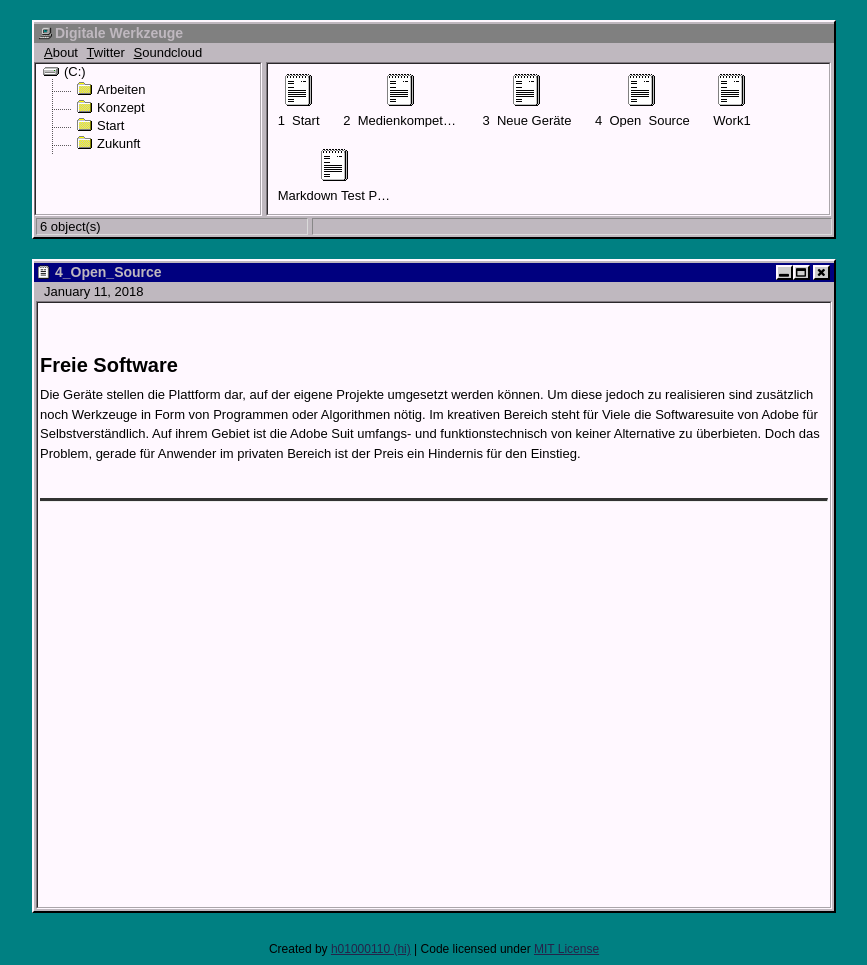
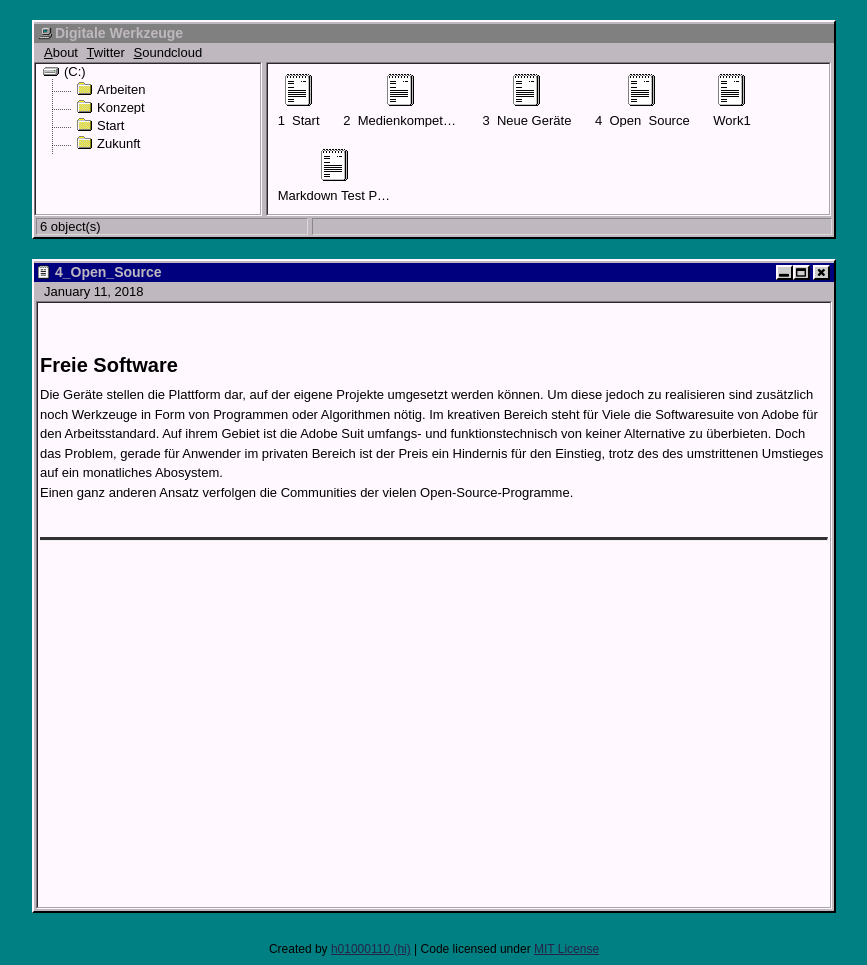
Before and after one commit to meschedeleon/meschedeleon, a Jekyll site: the page built from _posts/2018-01-11-Freie_Software.md, in a window 1280 px wide. Shown: the whole page, without its empty margins (206-1073 px from the left). Built offline with Jekyll 4.4.1, drawn with Linux system fonts in a browser that asks for light colours.

Commit message:
Update 2018-01-11-Freie_Software.md

```diff
--- a/_posts/2018-01-11-Freie_Software.md
+++ b/_posts/2018-01-11-Freie_Software.md
@@ -5,4 +5,5 @@ tags: Konzept
 ---
 
 # Freie Software
-Die Geräte stellen die Plattform dar, auf der eigene Projekte umgesetzt werden können. Um diese jedoch zu realisieren sind zusätzlich noch Werkzeuge in Form von Programmen oder Algorithmen nötig. Im kreativen Bereich steht für Viele die Softwaresuite von Adobe für Selbstverständlich. Auf ihrem Gebiet ist die Adobe Suit umfangs- und funktionstechnisch von keiner Alternative zu überbieten. Doch das Problem, gerade für Anwender im privaten Bereich ist der Preis ein Hindernis für den Einstieg.
+Die Geräte stellen die Plattform dar, auf der eigene Projekte umgesetzt werden können. Um diese jedoch zu realisieren sind zusätzlich noch Werkzeuge in Form von Programmen oder Algorithmen nötig. Im kreativen Bereich steht für Viele die Softwaresuite von Adobe für den Arbeitsstandard. Auf ihrem Gebiet ist die Adobe Suit umfangs- und funktionstechnisch von keiner Alternative zu überbieten. Doch das Problem, gerade für Anwender im privaten Bereich ist der Preis ein Hindernis für den Einstieg, trotz des des umstrittenen Umstieges auf ein monatliches Abosystem.
+Einen ganz anderen Ansatz verfolgen die Communities der vielen Open-Source-Programme.
```
